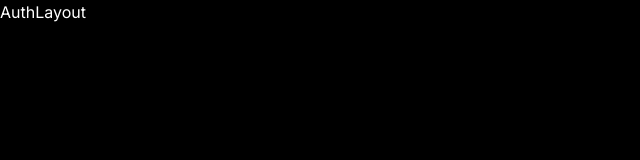
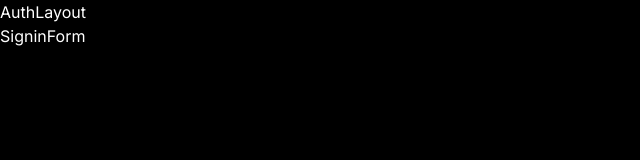
Before and after one commit to dharmpate19/snapgram, a React (Vite) app: page /sign-in in a window 1280 px wide. Shown: the top 160 px of the page, without its empty margins (0-640 px from the left). Built offline with nearby package versions, Linux system fonts and the light colour scheme.

Commit message:
Update src/_auth/AuthLayout.tsx to add outlet
Co-authored-by: coderabbitai[bot] <136622811+coderabbitai[bot]@users.noreply.github.com>

```diff
--- a/src/_auth/AuthLayout.tsx
+++ b/src/_auth/AuthLayout.tsx
@@ -1,6 +1,11 @@
+import { Outlet } from 'react-router-dom';
+
 const AuthLayout = () => {
   return (
-    <div>AuthLayout</div>
+    <div>
+      <div>AuthLayout</div>
+      <Outlet />
+    </div>
   )
 }
 
```
